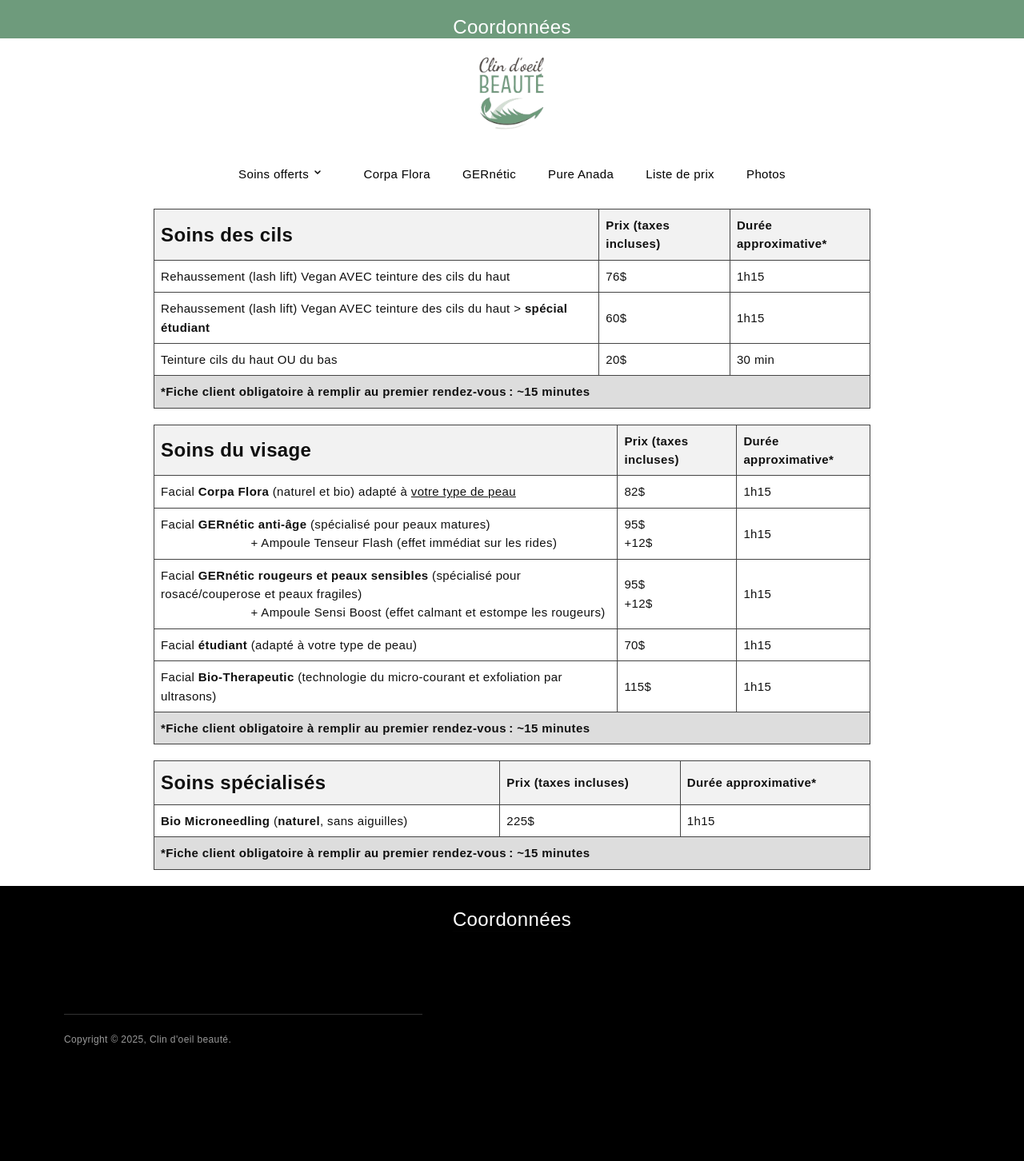
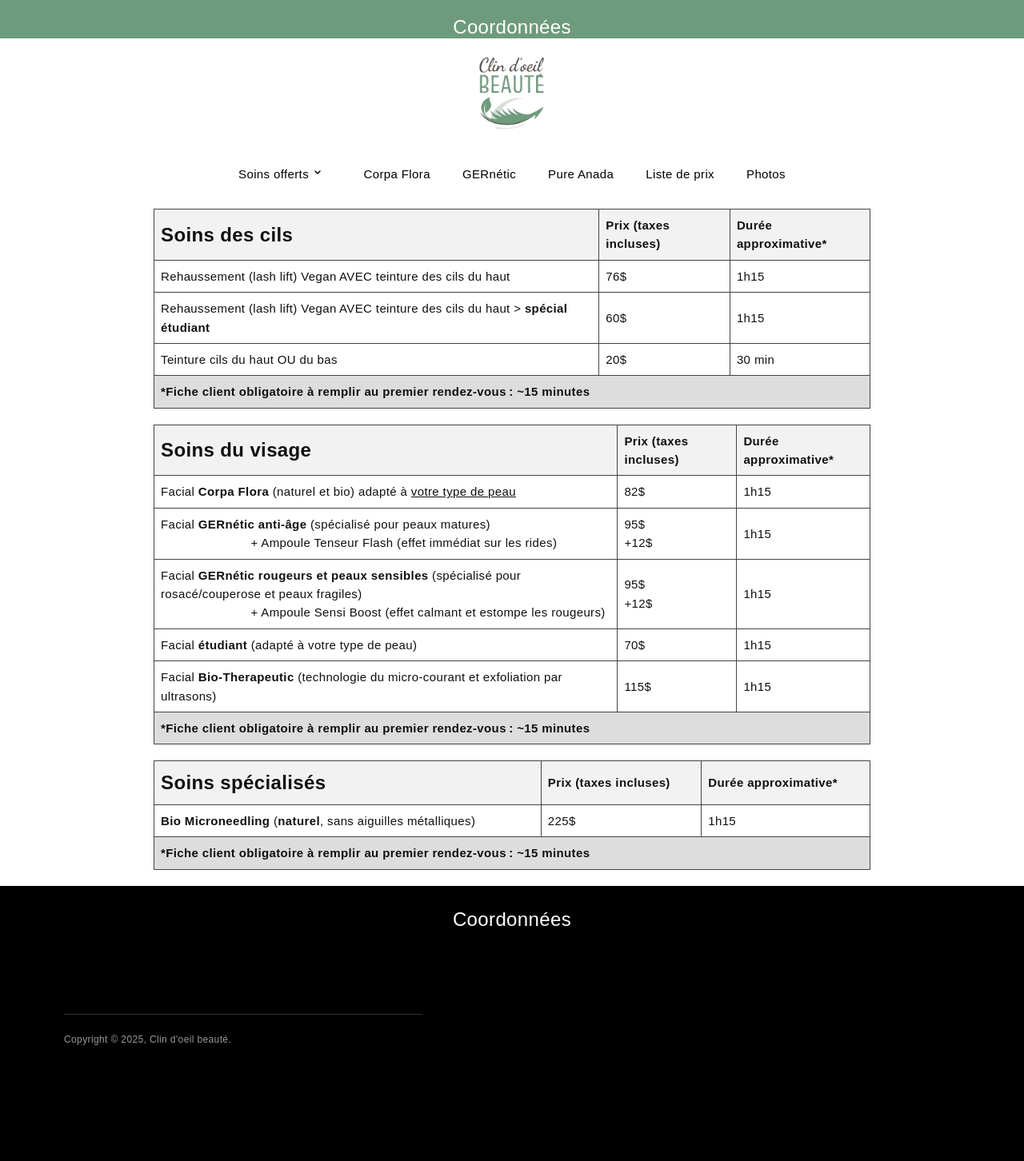
Before and after one commit to clindoeilbeaute/website, a Jekyll site: the page built from pages/price/index.md, in a window 1280 px wide. Shown: the whole page at 80% size. Built offline with Jekyll 4.4.1, drawn with Linux system fonts in a browser that asks for light colours; some web fonts are replaced.

Commit message:
Small changes

```diff
--- a/pages/price/index.md
+++ b/pages/price/index.md
@@ -119,7 +119,7 @@
         </thead>
         <tbody>
             <tr>
-                <td><b>Bio Microneedling</b> (<b>naturel</b>, sans aiguilles)</td>
+                <td><b>Bio Microneedling</b> (<b>naturel</b>, sans aiguilles métalliques)</td>
                 <td>225$</td>
                 <td>1h15</td>
             </tr>
```
Also changed, not shown: pages/corpa-flora/index.md (+1 -0 lines), assets/images/corpa-flora.png (added).
